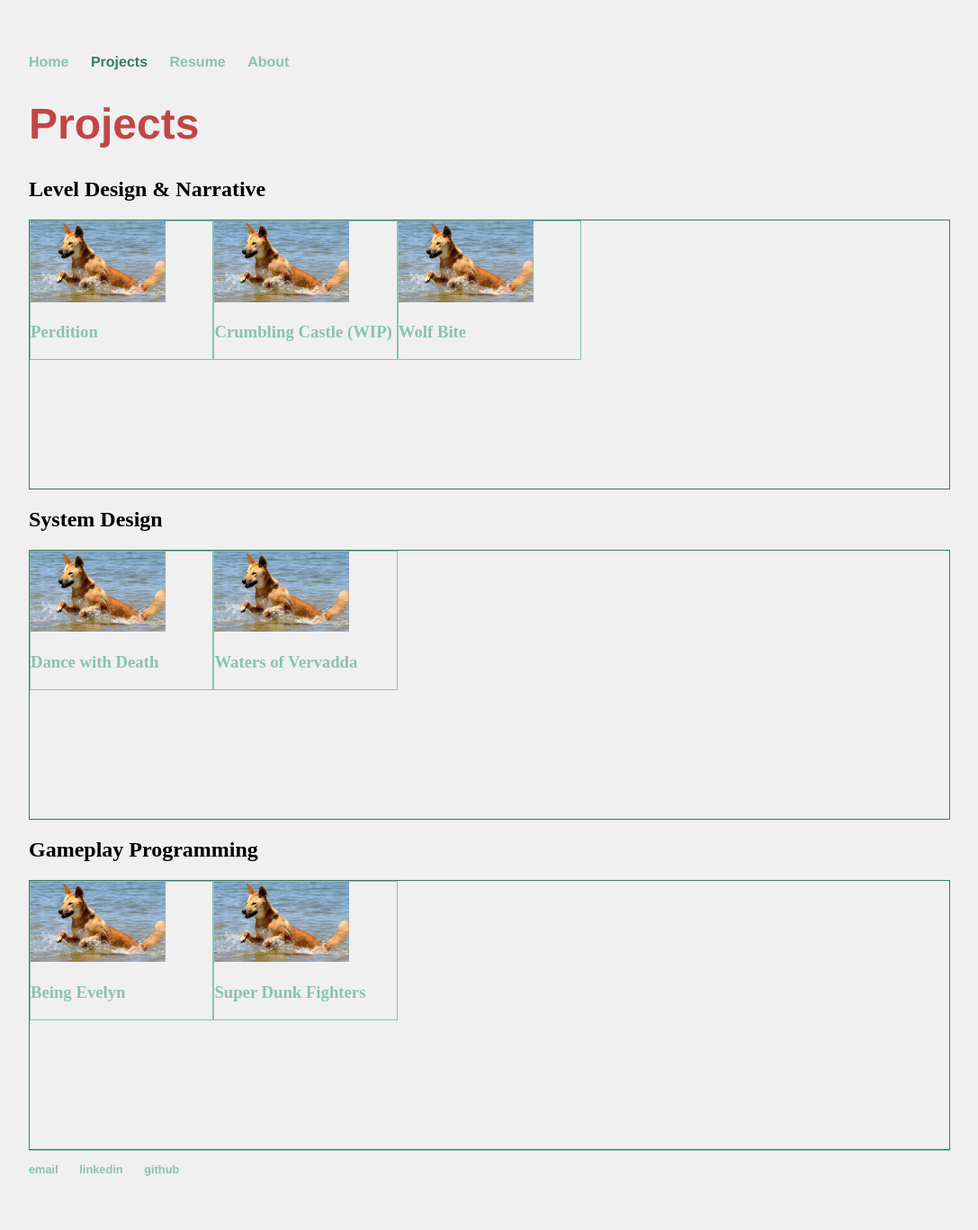
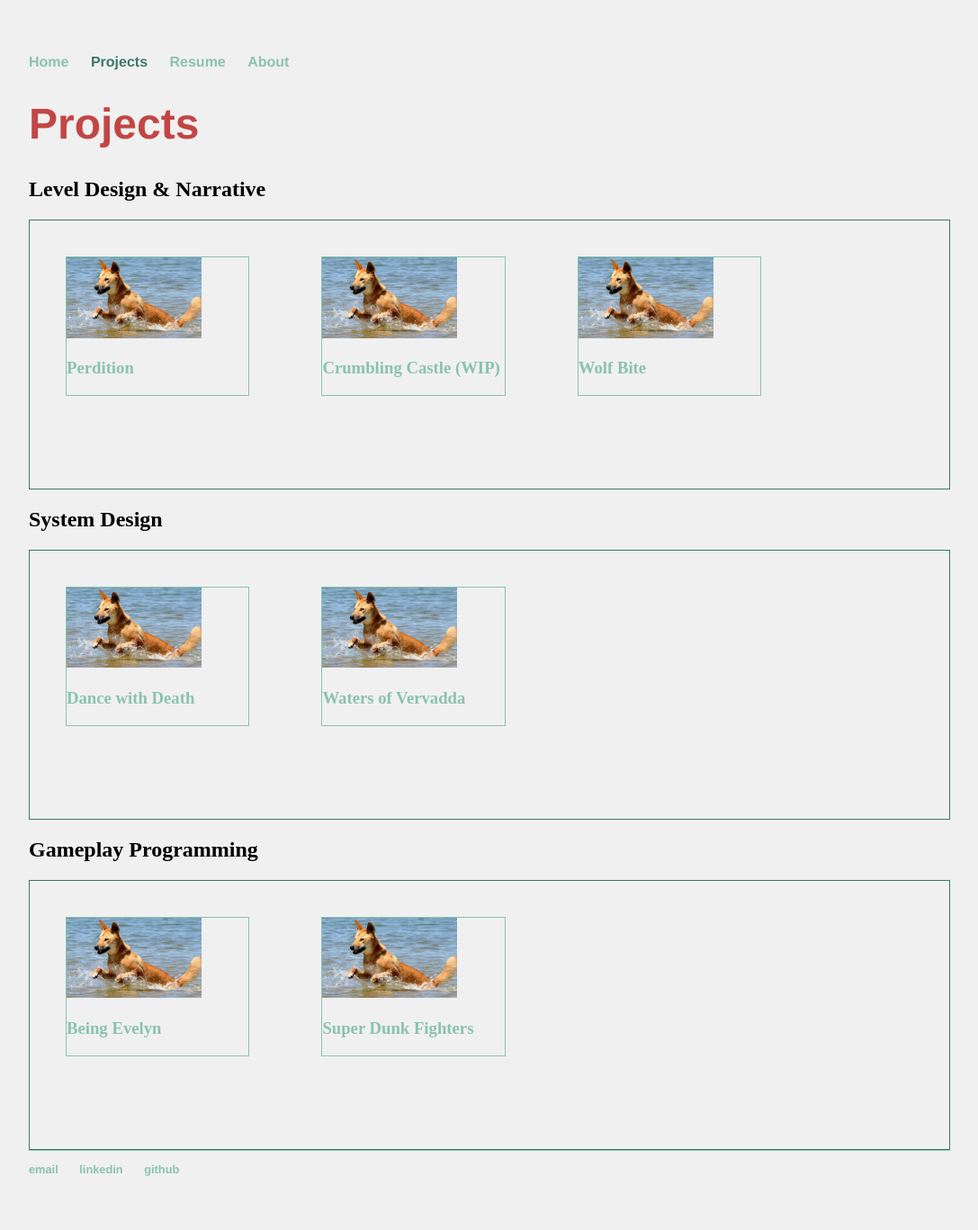
Before and after one commit to digigrant/digigrant.github.io, a Jekyll site: the page built from projects.html, in a window 1280 px wide. Shown: the whole page at 90% size, without its empty margins (96-1183 px from the left). Built offline with Jekyll 4.4.1, drawn with Linux system fonts in a browser that asks for light colours.

Commit message:
Update main.scss

```diff
--- a/_sass/main.scss
+++ b/_sass/main.scss
@@ -92,8 +92,9 @@ ul.specs
         .col
         {
             float: left;
-                    width: 20%;
-                    border: 1px solid $color5;
+            width: 20%;
+            border: 1px solid $color5;
+            margin: 40px;
 
                     img
                     {
```
